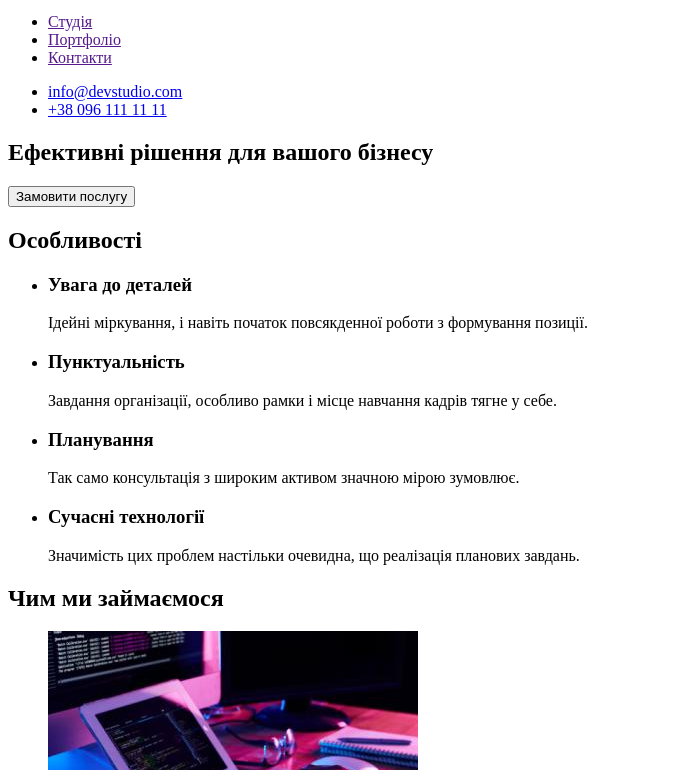
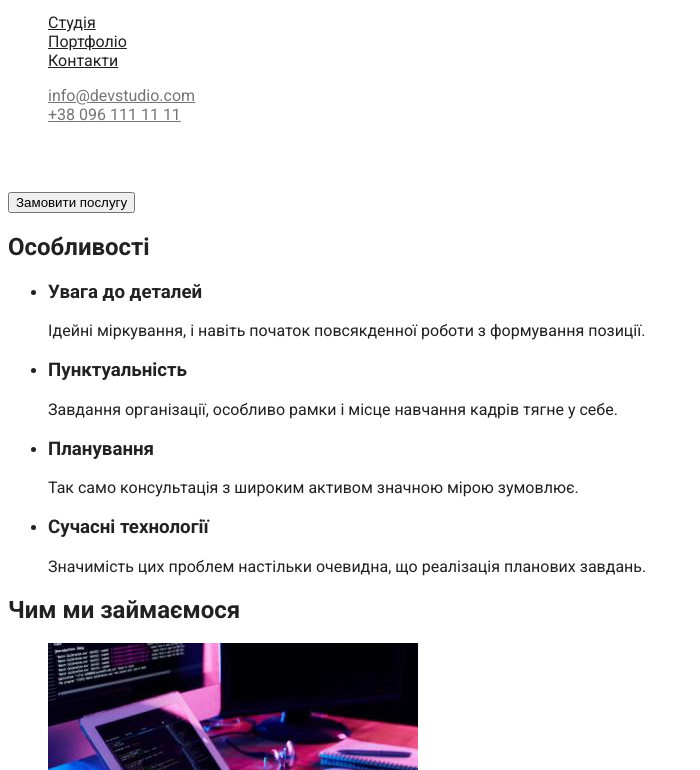
Before and after one commit to Shadow-SML/goit-markup-hw-02, a plain HTML site: page index.html in a window 1280 px wide. Shown: the part 30-800 px from the top of the page, without its empty margins (0-700 px from the left). Drawn offline with Linux system fonts and the light colour scheme.

Commit message:
add styles to index html

```diff
--- a/css/styles.css
+++ b/css/styles.css
@@ -1,19 +1,25 @@
 /* main background color #FFFFFF*/
 /* header/footer background #2F303A */
+
 /* main text color #212121 */
 /* second text color  #757575 */
 /* section class="team" background color #F5F4FA */
 /* class="logo" font-family: 'Raleway', sans-serif; */
+/* link tel-mail footer color: rgba(255, 255, 255, 0.6); */
+/* accent button #2196F3 */
+
 body {
+  font-family: 'Roboto', sans-serif;
   background-color: #ffffff;
+  color: #212121;
 }
 
-button {
-  color: ;
-  box-shadow: ;
-  border-radius: 4;
+/* removing link markers */
+.style {
+  list-style: none;
 }
 
+/* site nav */
 .logo {
   font-family: 'Raleway', sans-serif;
   color: #2196f3;
@@ -26,3 +32,37 @@ button {
 .logo-white {
   color: #ffffff;
 }
+
+.nav-link {
+  color: #212121;
+}
+
+.nav-link:hover,
+.nav-link:focus {
+  color: #2196f3;
+}
+
+.contacts-link {
+  color: #757575;
+}
+
+.contacts-link:hover,
+.contacts-link:focus {
+  color: #2196f3;
+}
+
+/* hero */
+.hero-title {
+  color: #ffffff;
+}
+
+/* button {
+  color: ;
+  box-shadow: ;
+  border-radius: 4;
+} */
+
+/* features */
+/* .features .title{
+h2 hidden!!!
+} */
--- a/index.html
+++ b/index.html
@@ -9,6 +9,11 @@
     <link rel="preconnect" href="https://fonts.googleapis.com">
     <link rel="preconnect" href="https://fonts.gstatic.com" crossorigin>
     <link href="https://fonts.googleapis.com/css2?family=Raleway:wght@700&display=swap" rel="stylesheet">
+    <link rel="preconnect" href="https://fonts.googleapis.com">
+    <link rel="preconnect" href="https://fonts.gstatic.com" crossorigin>
+    <link
+        href="https://fonts.googleapis.com/css2?family=Raleway:wght@700&family=Roboto:wght@400;500;700;900&display=swap"
+        rel="stylesheet">
     <link rel="stylesheet" href="./css/styles.css">
 </head>
 
@@ -16,13 +21,13 @@
     <header class="header">
         <nav class="nav">
             <a href="./index.html" class="logo">Web<span class="logo-black">Studio</span></a>
-            <ul class="nav-list">
-                <li class="nav-item"><a class="nav-link-current" href="">Студія</a></li>
+            <ul class="nav-list style">
+                <li class="nav-item"><a class="nav-link current" href="">Студія</a></li>
                 <li class="nav-item"><a class="nav-link" href="">Портфоліо</a></li>
                 <li class="nav-item"><a class="nav-link" href="">Контакти</a></li>
             </ul>
         </nav>
-        <ul class="contacts-list">
+        <ul class="contacts-list style">
             <li class="contacts-item"><a class="contacts-link" href="mailto:info@devstudio.com"
                     lang="en">info@devstudio.com</a></li>
             <li class="contacts-item"><a class="contacts-link" href="tel:+380961111111">+38 096 111 11 11</a></li>
```
Also changed, not shown: portfolio.html (+5 -0 lines).
